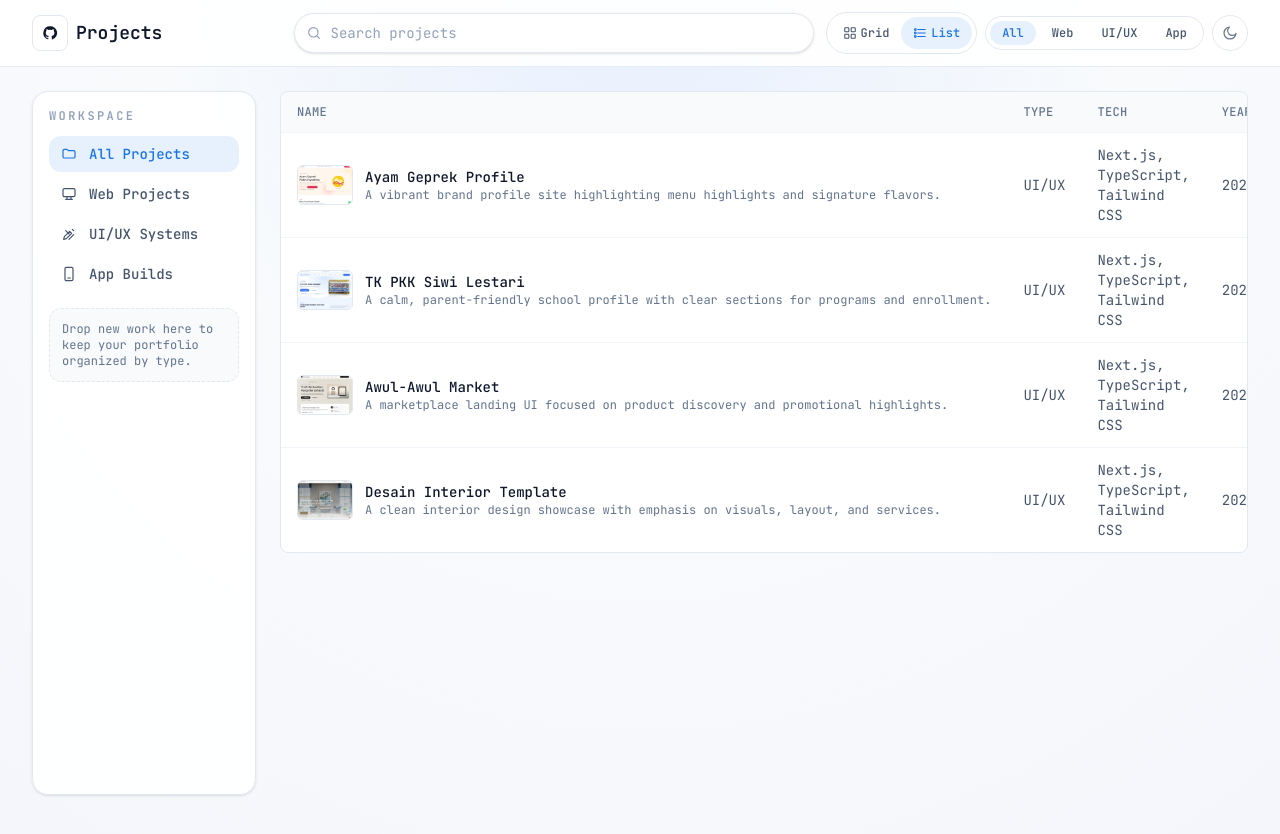
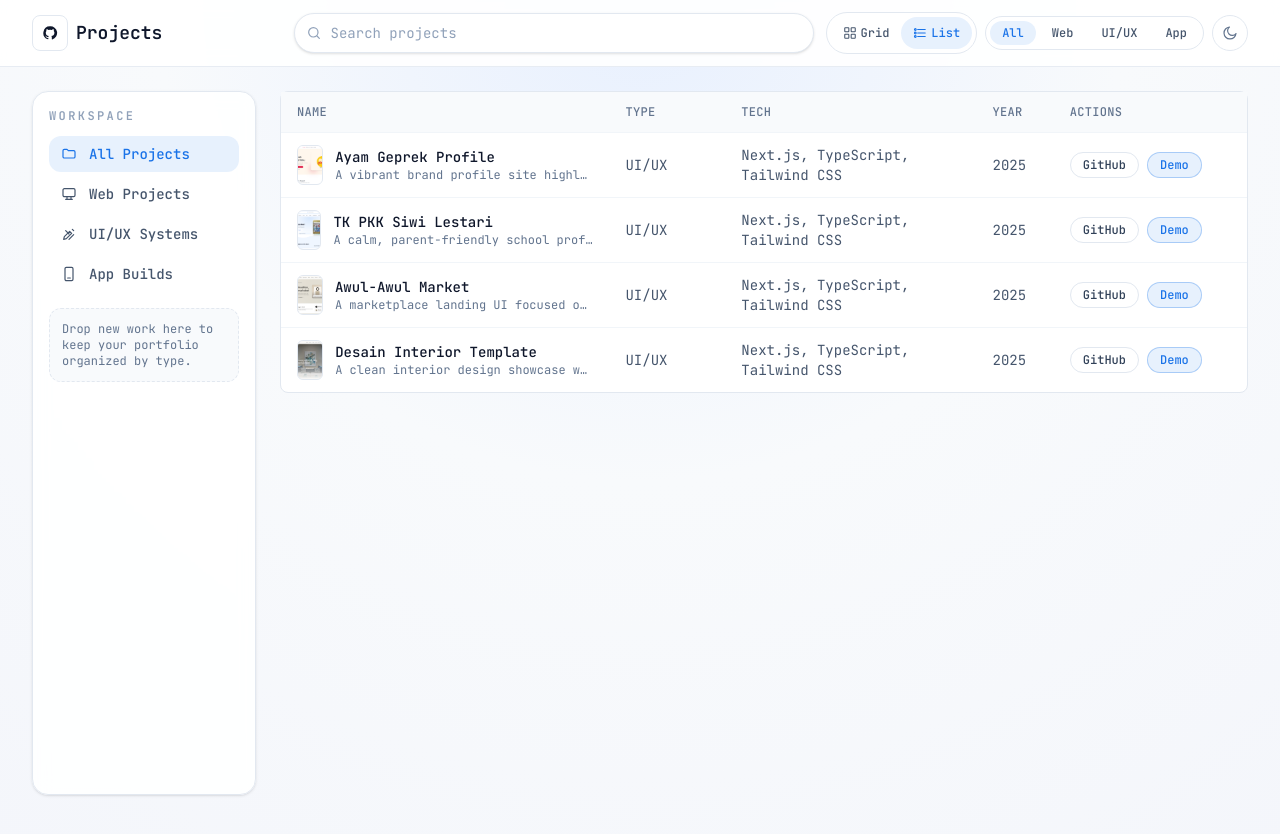
Before and after one commit to l0c4lxid/project-drive, a Next.js app: page / in a window 1280 px wide. Both pictures are taken after a click on the button "List". Shown: the top 834 px of the page. Built offline with nearby package versions, Linux system fonts and the light colour scheme.

Commit message:
fix grid list view desktop

```diff
--- a/app/components/ListView.tsx
+++ b/app/components/ListView.tsx
@@ -108,8 +108,15 @@ export default function ListView({
         })}
       </div>
 
-      <div className="hidden overflow-x-auto rounded-lg border border-slate-200 bg-white dark:border-slate-800 dark:bg-slate-900 md:block">
-        <table className="min-w-[760px] w-full text-sm">
+      <div className="hidden rounded-lg border border-slate-200 bg-white dark:border-slate-800 dark:bg-slate-900 md:block">
+        <table className="w-full table-fixed text-sm">
+          <colgroup>
+            <col className="w-[34%]" />
+            <col className="w-[12%]" />
+            <col className="w-[26%]" />
+            <col className="w-[8%]" />
+            <col className="w-[20%]" />
+          </colgroup>
           <thead className="bg-slate-50 text-left text-xs uppercase tracking-wide text-slate-500 dark:bg-slate-800/80 dark:text-slate-400">
             <tr>
               <th className="px-4 py-3 font-medium">Name</th>
@@ -153,14 +160,14 @@ export default function ListView({
                 <td className="px-4 py-3 text-slate-600 dark:text-slate-300">
                   {project.type}
                 </td>
-                <td className="px-4 py-3 text-slate-600 dark:text-slate-300">
+                <td className="px-4 py-3 break-words text-slate-600 dark:text-slate-300">
                   {project.techStack.join(", ")}
                 </td>
                 <td className="px-4 py-3 text-slate-600 dark:text-slate-300">
                   {project.year}
                 </td>
                 <td className="px-4 py-3">
-                  <div className="flex items-center gap-2">
+                  <div className="flex flex-wrap items-center gap-2">
                     <a
                       href={project.githubUrl}
                       target="_blank"
```
